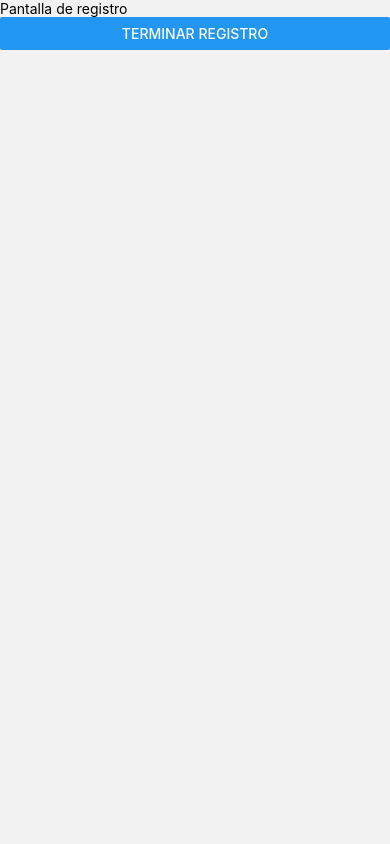
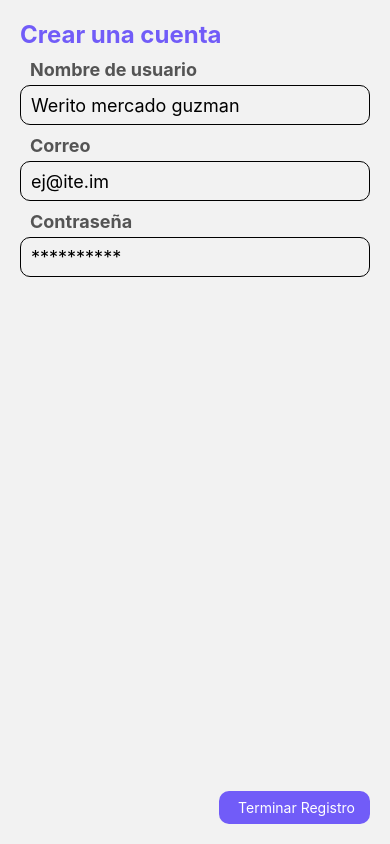
Before and after one commit to ripOzziel/app-to-do, a React Native app: screen /Registro in a window 390 px wide. Built offline with nearby package versions, Linux system fonts and the light colour scheme.

Commit message:
diseño de la pagina Registro

```diff
--- a/src/components/Login.jsx
+++ b/src/components/Login.jsx
@@ -1,12 +1,21 @@
 import * as React from "react";
 import  Constants  from "expo-constants";
-import { View, Text, Button} from "react-native";
+import { View, Text, Button, TextInput} from "react-native";
 
 const Login = ({navigation})=>{
     return(
         <View style = {{marginTop: Constants.statusBarHeight,
             flexGrow: 1}} >
             <Text>Login</Text>
+
+            <Text>Ingresa tu usuario</Text>
+            <TextInput
+                placeholder = 'ej@ite.im'
+                />
+            <Text>Ingresa tu contraseña</Text>
+            <TextInput
+                placeholder = '**********'
+                />
             <Button
                 title='Acceder'
                 onPress={() => {navigation.navigate('HomeScreen')}}
--- a/src/components/Registro.jsx
+++ b/src/components/Registro.jsx
@@ -1,27 +1,84 @@
 import * as React from 'react'
 import  Constants  from 'expo-constants'
-import { View, Text, Button} from "react-native"
+import { View, Text, TextInput, StyleSheet, Pressable} from "react-native"
 
 const Registro = ({navigation}) => {
     return(
-        <View style = {{marginTop: Constants.statusBarHeight,
-                     flexGrow: 1}} >
-            <Text>Pantalla de registro</Text>
-            <Button
-                title='Terminar registro'
-                onPress={()=>{navigation.navigate('Login')}}
-            />
+        <View style = {styles.header} >
+            <View>
+                <Text style = {styles.title}>Crear una cuenta</Text>
+
+                <Text style={styles.instruction}>Nombre de usuario</Text>
+                <TextInput
+                    style={styles.inputs}
+                    placeholder = 'Werito mercado guzman'
+                />
+                <Text style={styles.instruction}>Correo</Text>
+                {/*TODO: AGREGAR UN VALIDAR PARA ESTE INPUT PARA QUE ACEPTE SOLO CORREOS*/}
+                <TextInput
+                    style={styles.inputs}
+                    placeholder = 'ej@ite.im'
+                />
+                <Text style={styles.instruction}>Contraseña</Text>
+                <TextInput
+                    style={styles.inputs}
+                    placeholder = '**********'
+                    secureTextEntry = {true}
+                />
+            </View>
+            <Pressable
+                style={styles.btn}
+                onPress={()=>{navigation.navigate('Login')}} >
+                <Text style={styles.btnTxt}> Terminar Registro</Text>
+            </Pressable>
         </View>
 
     )
 }
 
-//const styles = StyleSheet.create({
-//    container:{
-//        marginTop: Constants.statusBarHeight, // Añadir padding en la parte superior igual a la altura de la barra de estado
-//        flexGrow: 1
-//    }
-
-//})
+const styles = StyleSheet.create({
+    header: {
+      marginTop: Constants.statusBarHeight,
+      paddingHorizontal: 20,
+      paddingTop: 20,
+      flex: 1,
+    },
+    title: {
+      fontSize: 24,
+      color: '#715CF8',
+      fontWeight: 'bold',
+      marginBottom: 10,
+    },
+    instruction: {
+      fontSize: 18,
+      color: '#545454',
+      fontWeight: 'bold',
+      paddingLeft: 10,
+      marginBottom: 5,
+    },
+    inputs: {
+      paddingLeft: 10,
+      paddingRight: 10,
+      marginBottom: 10,
+      borderWidth: 1,
+      borderRadius: 10,
+      fontSize: 18,
+      height: 40,
+    },
+    btn: {
+      position: 'absolute',
+      bottom: 20,
+      right: 20,
+      backgroundColor: '#715CF8',
+      paddingHorizontal: 15,
+      paddingVertical: 8,
+      borderRadius: 10,
+      fontSize: 16,
+      color: 'white',
+    },
+    btnTxt:{
+        color: 'white'
+    }
+  });
 
 export default Registro;
```
